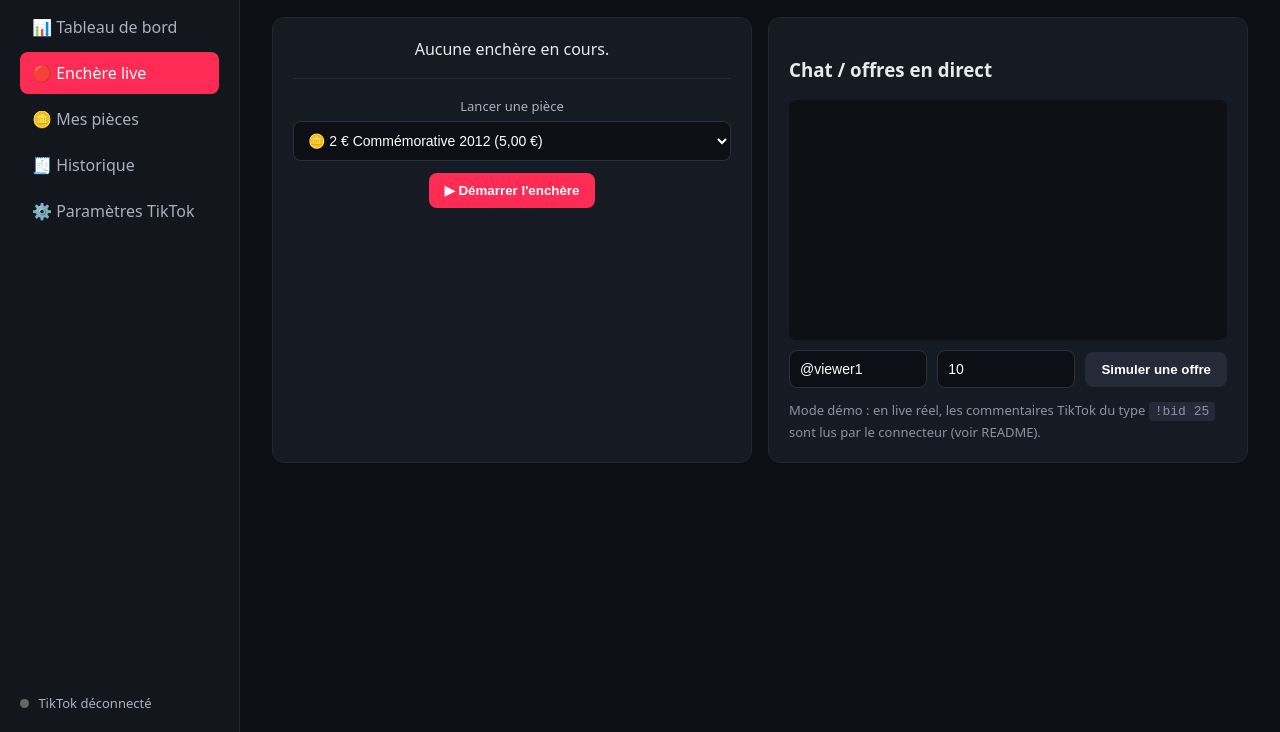
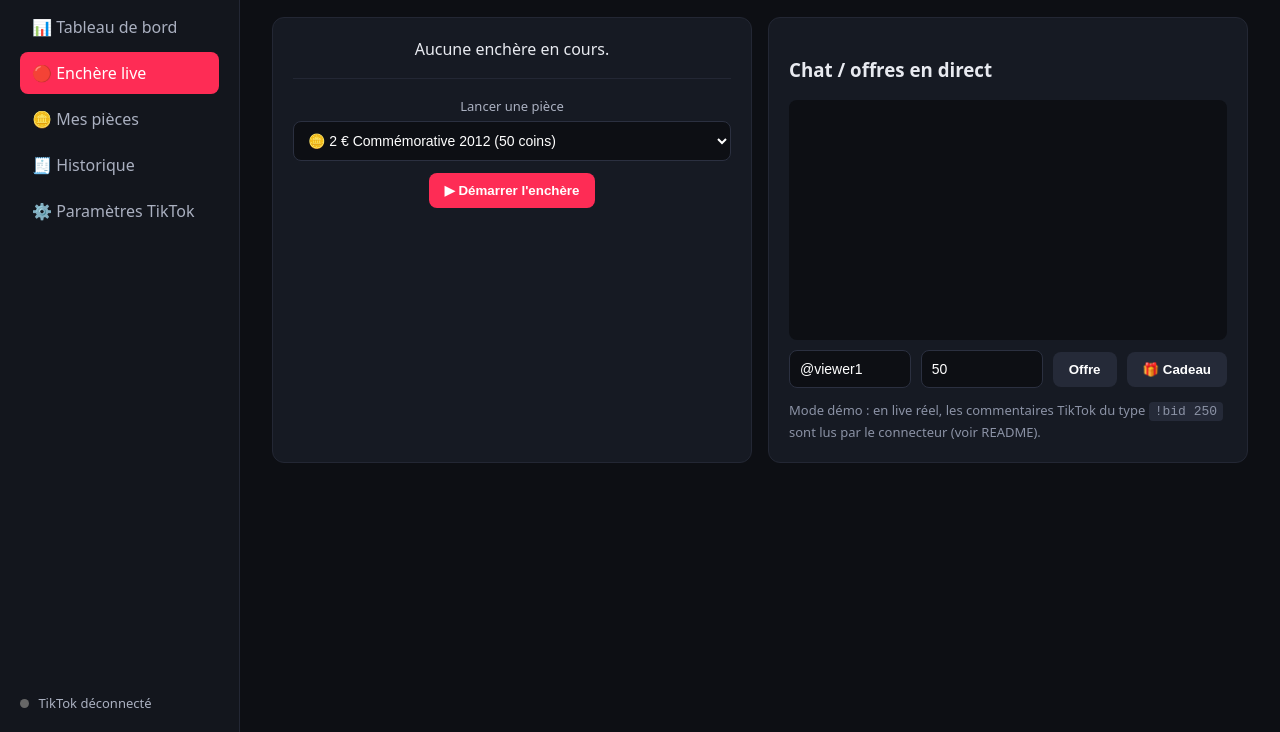
Before and after one commit to NATIX0152/Rbz-live-, a plain HTML site: page index.html in a window 1280 px wide. Both pictures are taken after a click on the link "🔴 Enchère live". Shown: the part 68-800 px from the top of the page. Drawn offline with Linux system fonts and the light colour scheme.

Commit message:
Enchères en pièces TikTok (coins) avec cadeaux cumulés
Co-Authored-By: Claude Sonnet 5.5 <noreply@anthropic.com>
Claude-Session: https://claude.ai/code/session_012x63vKYqW9cSXwTuV2fzjM

```diff
--- a/app.js
+++ b/app.js
@@ -1,14 +1,15 @@
 const $ = s => document.querySelector(s);
 const load = (k, d) => { try { return JSON.parse(localStorage.getItem(k) || 'null') ?? d; } catch { return d; } };
 const save = (k, v) => { try { localStorage.setItem(k, JSON.stringify(v)); } catch {} };
-const eur = n => Number(n).toLocaleString('fr-FR', { style: 'currency', currency: 'EUR' });
+// Les enchères sont en pièces TikTok (coins)
+const eur = n => Number(n).toLocaleString('fr-FR') + ' coins';
 
 let coins = load('coins', [
-  { id: 1, name: '2 € Commémorative 2012', emoji: '🪙', start: 5 },
-  { id: 2, name: '1 Franc Semeuse 1960', emoji: '🥈', start: 3 },
+  { id: 1, name: '2 € Commémorative 2012', emoji: '🪙', start: 50 },
+  { id: 2, name: '1 Franc Semeuse 1960', emoji: '🥈', start: 30 },
 ]);
 let history = load('history', []);
-let settings = load('settings', { username: '', keyword: '!bid', increment: 1, duration: 60, snipe: 10, numberOnly: false, gifts: false, sound: true });
+let settings = load('settings', { username: '', keyword: '!bid', increment: 5, duration: 60, snipe: 10, numberOnly: false, gifts: true, sound: true });
 let auction = null, tick = null;
 
 // ---------- Navigation ----------
@@ -31,7 +32,7 @@ function renderAll() {
   $('#coin-list').innerHTML = coins.map(c => `<div class="card coin"><div class="e">${c.emoji}</div><b>${esc(c.name)}</b><br><small class="muted">Départ : ${eur(c.start)}</small><br><button class="btn ghost" onclick="delCoin(${c.id})">Supprimer</button></div>`).join('') || '<p class="muted">Aucune pièce.</p>';
   $('#lot-select').innerHTML = coins.map(c => `<option value="${c.id}">${c.emoji} ${esc(c.name)} (${eur(c.start)})</option>`).join('');
   $('#hist-body').innerHTML = history.slice().reverse().map(h => `<tr><td>${new Date(h.date).toLocaleString('fr-FR')}</td><td>${esc(h.coin)}</td><td>${esc(h.winner || '—')}</td><td>${eur(h.price)}</td></tr>`).join('') || '<tr><td colspan=4 class="muted">Aucune vente.</td></tr>';
-  $('#kw-hint').textContent = settings.keyword + ' 25';
+  $('#kw-hint').textContent = settings.keyword + ' 250';
   renderConn();
 }
 const esc = s => String(s).replace(/[&<>"]/g, c => ({ '&': '&amp;', '<': '&lt;', '>': '&gt;', '"': '&quot;' }[c]));
@@ -97,7 +98,7 @@ function drawAuction() {
 $('#btn-start').onclick = () => {
   if (auction) return alert('Une enchère est déjà en cours.');
   const coin = coins.find(c => c.id == $('#lot-select').value); if (!coin) return;
-  auction = { coin, bid: coin.start, bidder: null, left: settings.duration };
+  auction = { coin, bid: coin.start, bidder: null, left: settings.duration, gifted: {} };
   log(`🔔 Enchère ouverte : <b>${esc(coin.name)}</b> à ${eur(coin.start)}`);
   tick = setInterval(() => { if (--auction.left <= 0) endAuction(); else drawAuction(); }, 1000);
   drawAuction();
@@ -121,6 +122,13 @@ function placeBid(user, amount) {
   if (auction.left <= 10) auction.left += settings.snipe;
   log(`💰 ${esc(user)} → <b>${eur(amount)}</b>`, 'ok'); beep(); drawAuction();
 }
+// Cadeau TikTok reçu : sa valeur en coins s'additionne au total offert par ce spectateur
+window.onTikTokGift = (user, coinValue) => {
+  if (!settings.gifts || !auction) return;
+  const t = auction.gifted[user] = (auction.gifted[user] || 0) + coinValue;
+  log(`🎁 ${esc(user)} a offert ${eur(coinValue)} (total ${eur(t)})`);
+  if (t > auction.bid || !auction.bidder) placeBid(user, t);
+};
 // Point d'entrée pour un vrai chat TikTok (ex : relayé par WebSocket depuis ton serveur)
 window.onTikTokComment = (user, text) => {
   const kw = settings.keyword.toLowerCase(), t = text.trim().toLowerCase();
@@ -129,5 +137,6 @@ window.onTikTokComment = (user, text) => {
   if (n > 0) placeBid(user, n);
 };
 $('#btn-sim').onclick = () => placeBid($('#sim-user').value || '@viewer', +$('#sim-amount').value);
+$('#btn-gift').onclick = () => window.onTikTokGift($('#sim-user').value || '@viewer', +$('#sim-amount').value);
 
 fillSettings(); route(); drawAuction();
--- a/index.html
+++ b/index.html
@@ -25,7 +25,7 @@
     <h1>Tableau de bord</h1>
     <div class="grid stats">
       <div class="card"><small>Enchères terminées</small><b id="st-count">0</b></div>
-      <div class="card"><small>Chiffre d'affaires</small><b id="st-total">0 €</b></div>
+      <div class="card"><small>Total de coins gagnés</small><b id="st-total">0 coins</b></div>
       <div class="card"><small>Pièces en stock</small><b id="st-stock">0</b></div>
       <div class="card"><small>Meilleure vente</small><b id="st-best">–</b></div>
     </div>
@@ -63,10 +63,10 @@
         <div class="feed" id="feed"></div>
         <div class="row">
           <input id="sim-user" placeholder="@pseudo" value="@viewer1">
-          <input id="sim-amount" type="number" placeholder="Montant" value="10">
-          <button class="btn ghost" id="btn-sim">Simuler une offre</button>
+          <input id="sim-amount" type="number" placeholder="Montant" value="50">
+          <button class="btn ghost" id="btn-sim">Offre</button><button class="btn ghost" id="btn-gift">🎁 Cadeau</button>
         </div>
-        <small class="muted">Mode démo : en live réel, les commentaires TikTok du type <code id="kw-hint">!bid 25</code> sont lus par le connecteur (voir README).</small>
+        <small class="muted">Mode démo : en live réel, les commentaires TikTok du type <code id="kw-hint">!bid 250</code> sont lus par le connecteur (voir README).</small>
       </div>
     </div>
   </section>
@@ -77,7 +77,7 @@
     <form class="card row wrap" id="coin-form">
       <input name="name" placeholder="Nom (ex: 2 € Commémorative 2012)" required>
       <input name="emoji" placeholder="Emoji" value="🪙" maxlength="2" style="width:70px">
-      <input name="start" type="number" min="0" step="0.5" placeholder="Prix de départ €" required>
+      <input name="start" type="number" min="0" step="1" placeholder="Départ (coins TikTok)" required>
       <button class="btn">Ajouter</button>
     </form>
     <div class="grid cards" id="coin-list"></div>
@@ -106,12 +106,12 @@
         <h3>Règles d'enchère</h3>
         <div class="grid two">
           <label>Mot-clé d'offre <input name="keyword" value="!bid"></label>
-          <label>Incrément minimum (€) <input name="increment" type="number" min="0.5" step="0.5" value="1"></label>
+          <label>Incrément minimum (coins) <input name="increment" type="number" min="1" step="1" value="5"></label>
           <label>Durée par défaut (secondes) <input name="duration" type="number" min="10" value="60"></label>
-          <label>Anti-sniper : +secondes si offre dans les 10 dernières <input name="snipe" type="number" min="0" value="10"></label>
+          <label>Anti-sniper : +secondes si offre dans les 10 dernières <input name="snipe" type="number" min="0" value="50"></label>
         </div>
         <label class="check"><input type="checkbox" name="numberOnly"> Accepter aussi un simple nombre comme offre (ex : « 25 »)</label>
-        <label class="check"><input type="checkbox" name="gifts"> Les cadeaux TikTok comptent comme offres</label>
+        <label class="check"><input type="checkbox" name="gifts" checked> Les cadeaux TikTok comptent en coins (leur valeur s'additionne par spectateur)</label>
         <label class="check"><input type="checkbox" name="sound" checked> Son à chaque nouvelle offre</label>
       </div>
       <div class="card">
```
Also changed, not shown: README.md.
